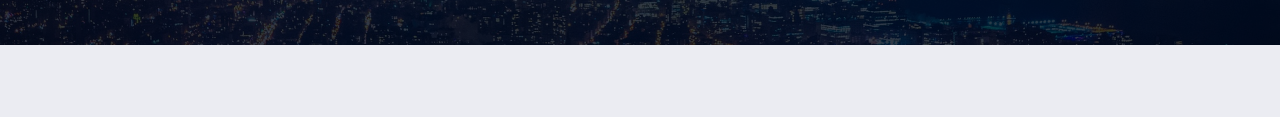
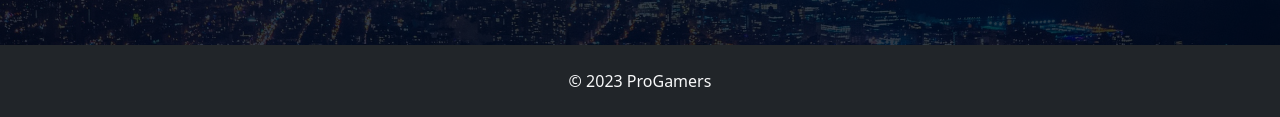
Before and after one commit to Andrew-K86/Project-Bootstrap, a plain HTML site: page index.html in a window 1280 px wide. Shown: the part 4401-4518 px from the top of the page. Before the commit the page ends 4446 px from the top, so only its background shows below. Drawn offline with nearby package versions, Linux system fonts and the light colour scheme.

Commit message:
add footer

```diff
--- a/index.html
+++ b/index.html
@@ -400,6 +400,9 @@
     </section>
 
   </main>
+  <footer class="bg-dark text-light text-center py-4">
+    <p class="mb-0">&copy; 2023 ProGamers</p>
+  </footer>
 
 
 
```
